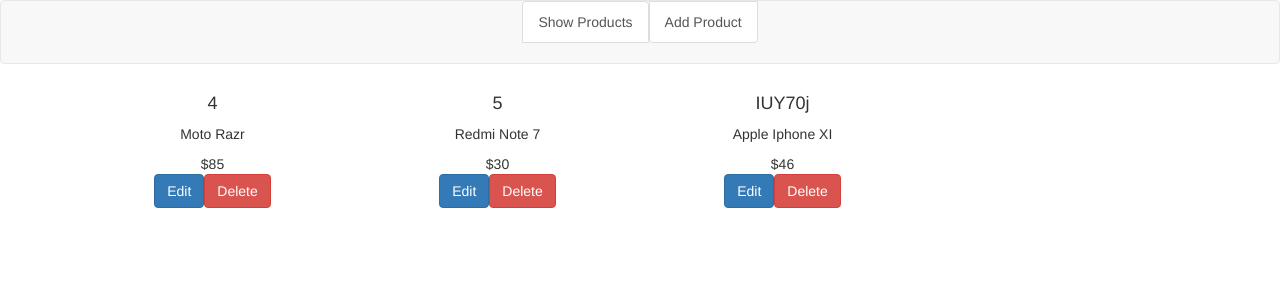
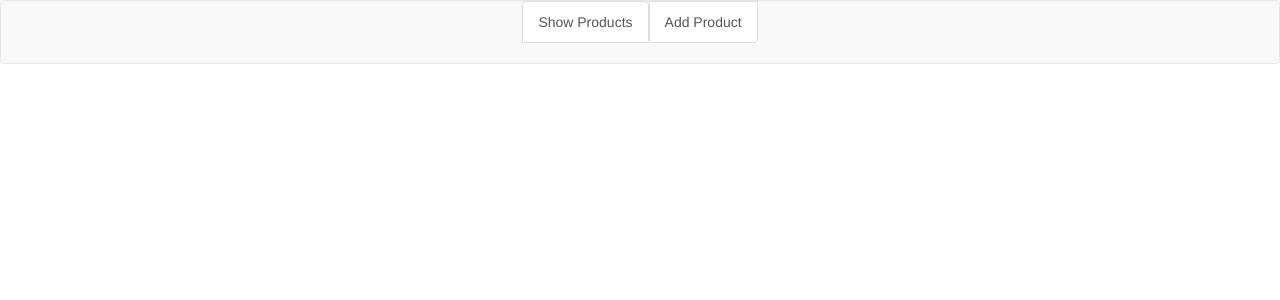
Before and after one commit to kunal-kashyap/React_Authorization, a React (Create React App) app: page / in a window 1280 px wide. Shown: the top 300 px of the page. Built offline with nearby package versions, Linux system fonts and the light colour scheme; data requests are answered from the project's data file.

Commit message:
updated route

```diff
--- a/products.json
+++ b/products.json
@@ -14,6 +14,11 @@
       "name": "Apple Iphone XI",
       "price": "46",
       "id": "IUY70j"
+    },
+    {
+      "name": "Realme XT",
+      "price": "15",
+      "id": "QW23WE"
     }
   ]
 }
--- a/src/Components/common/Header/index.js
+++ b/src/Components/common/Header/index.js
@@ -11,13 +11,13 @@
         <div className="header">
             <nav className="navbar navbar-default">
                 <ul className="list-group">
-                    <Link className="list-group-item" to="/">Show Products</Link>
+                    <Link className="list-group-item" to="/show-product">Show Products</Link>
                     <Link className="list-group-item" to="/add-product">Add Product</Link>
                 </ul>
             </nav>
 
             <Switch>
-                <Route path="/" exact component={ShowProduct}/>
+                <Route path="/show-product" exact component={ShowProduct}/>
                 <Route path="/edit-product" exact component={EditProduct}/>
                 <Route path="/add-product" exact component={AddProduct}/>
             </Switch>
```
